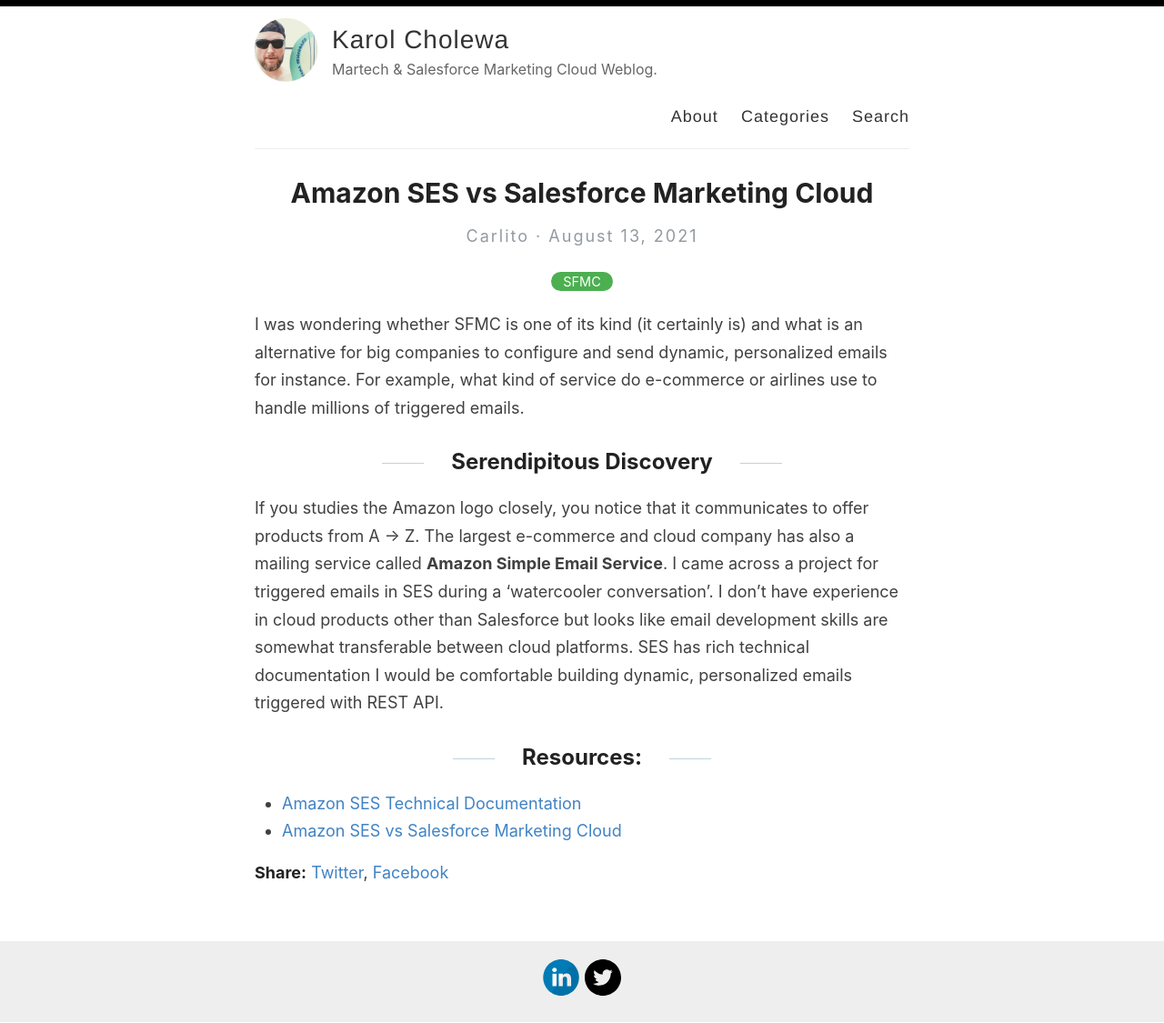
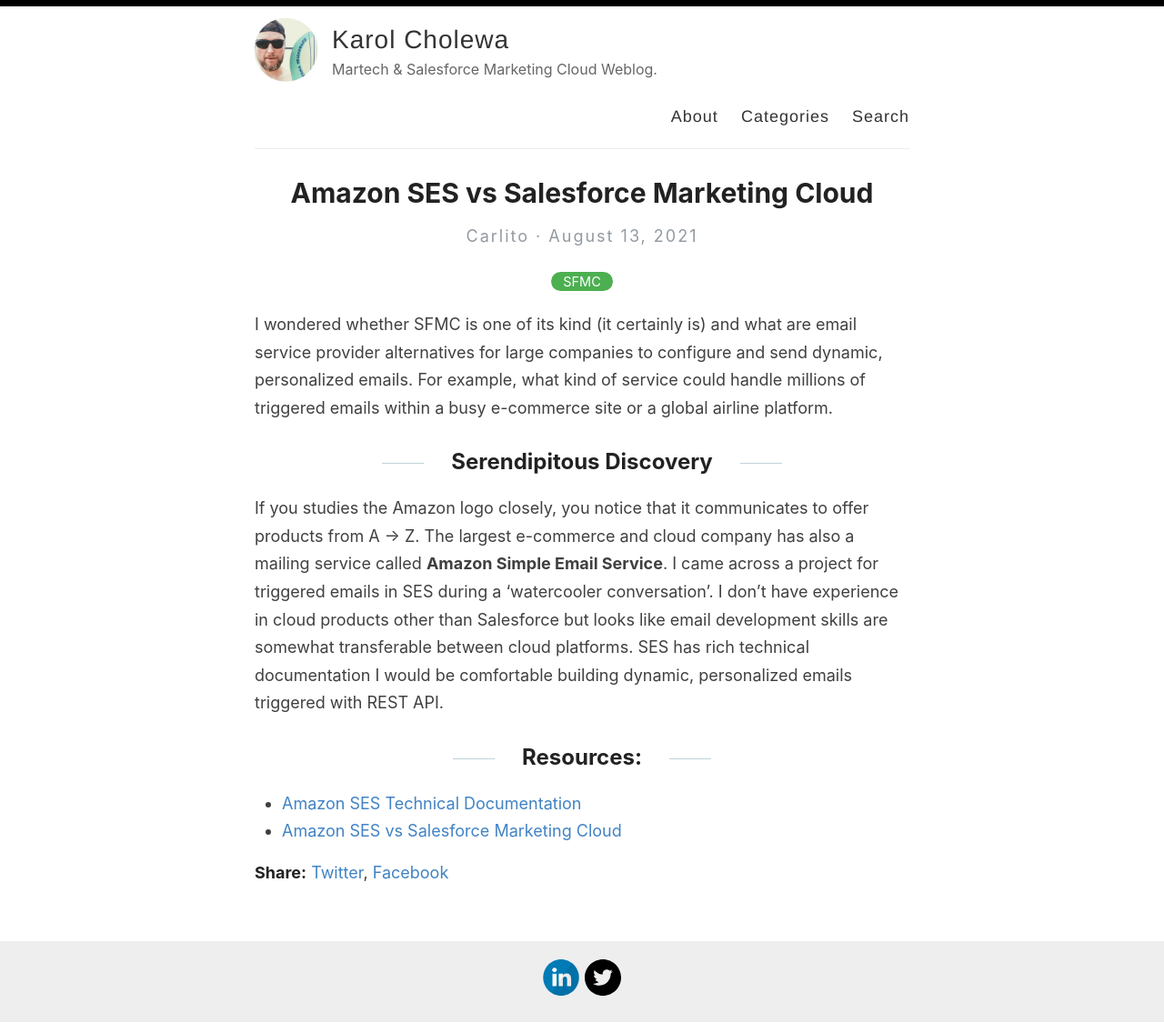
Before and after one commit to karolcholewa/blog, a Jekyll site: the page built from _posts/2021-08-13-amazon-vs-salesforce.md, in a window 1280 px wide. Shown: the whole page at 91% size. Built offline with Jekyll 4.4.1, drawn with Linux system fonts in a browser that asks for light colours.

Commit message:
updated intro

```diff
--- a/_posts/2021-08-13-amazon-vs-salesforce.md
+++ b/_posts/2021-08-13-amazon-vs-salesforce.md
@@ -4,7 +4,7 @@ title: "Amazon SES vs Salesforce Marketing Cloud"
 categories: [SFMC]
 ---
 
-I was wondering whether SFMC is one of its kind (it certainly is) and what is an alternative for big companies to configure and send dynamic, personalized emails for instance. For example, what kind of service do e-commerce or airlines use to handle millions of triggered emails.
+I wondered whether SFMC is one of its kind (it certainly is) and what are email service provider alternatives for large companies to configure and send dynamic, personalized emails. For example, what kind of service could handle millions of triggered emails within a busy e-commerce site or a global airline platform.
 
 ## Serendipitous Discovery
 If you studies the Amazon logo closely, you notice that it communicates to offer products from A -> Z. The largest e-commerce and cloud company has also a mailing service called **Amazon Simple Email Service**. I came across a project for triggered emails in SES during a 'watercooler conversation'. I don't have experience in cloud products other than Salesforce but looks like email development skills are somewhat transferable between cloud platforms. SES has rich technical documentation I would be comfortable building dynamic, personalized emails triggered with REST API.
```
